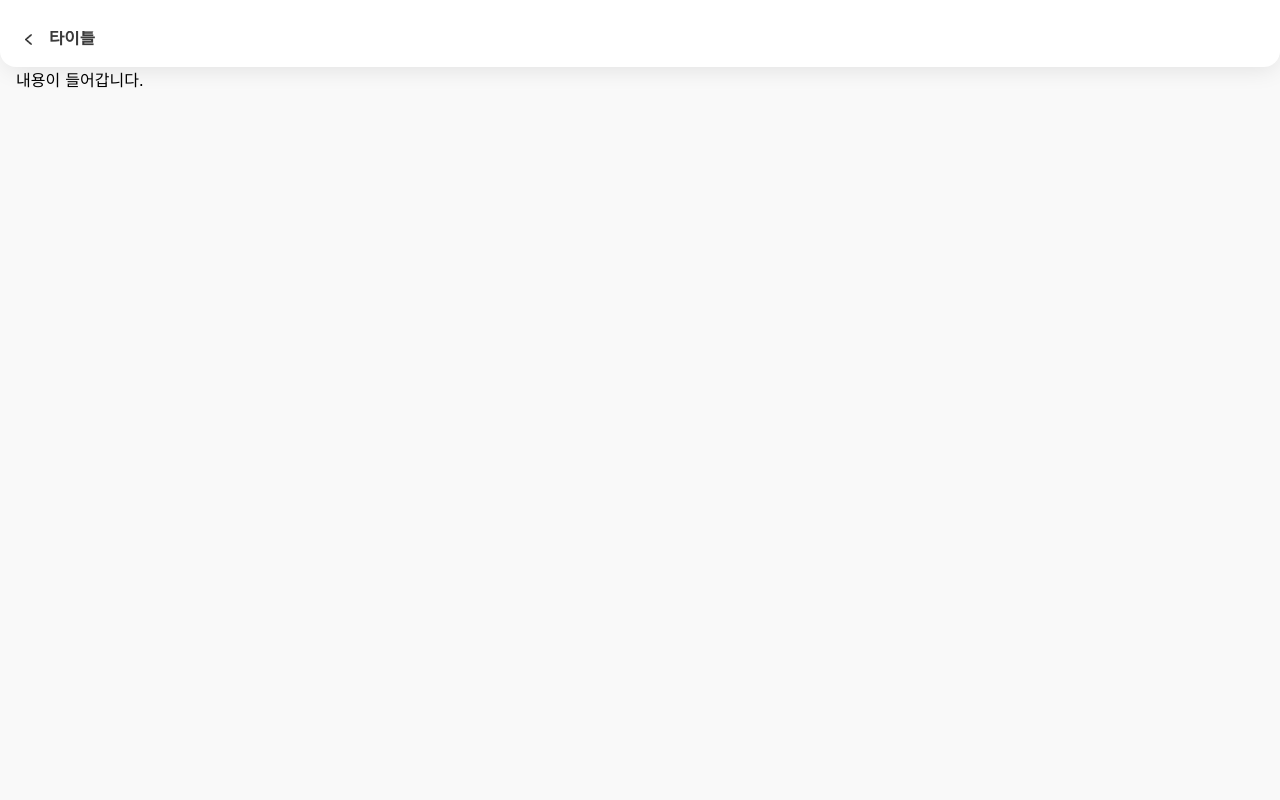
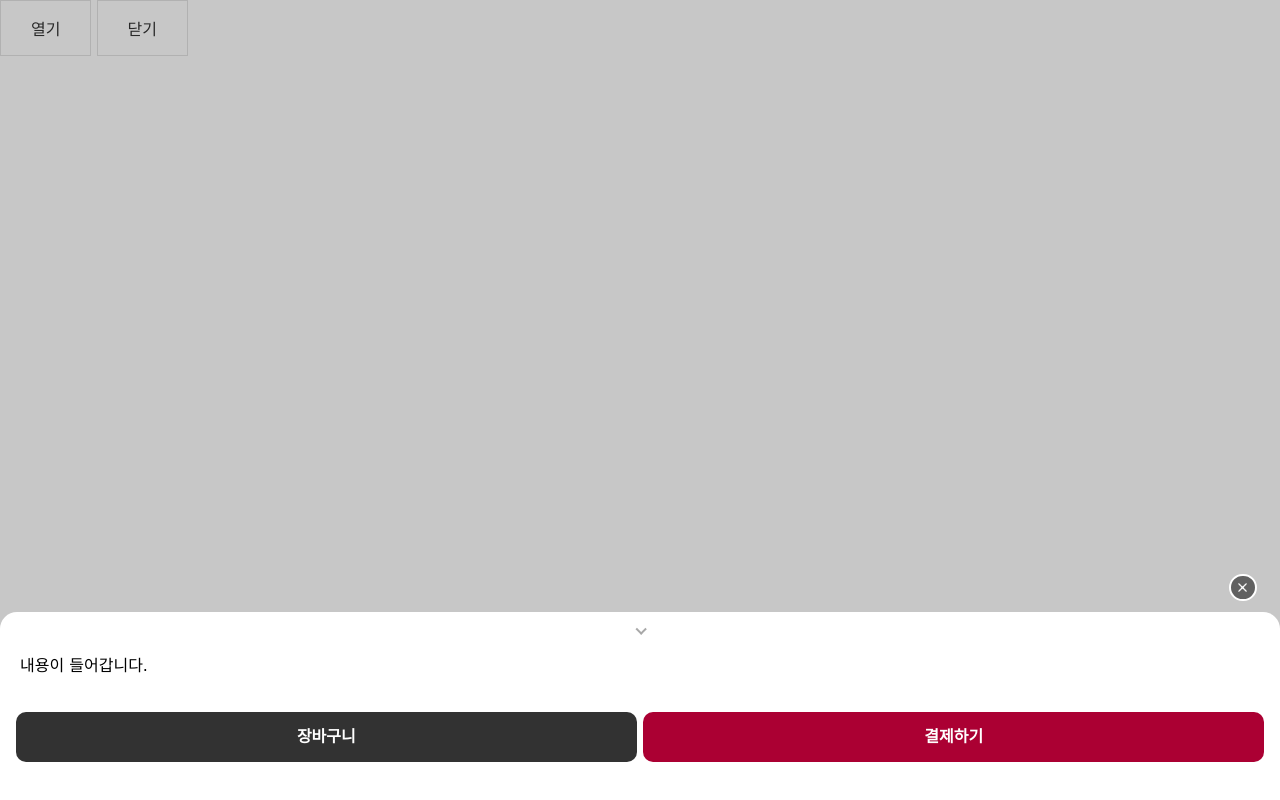
Before and after one commit to kik87827/woodong, a website: page src/layer_bottom.html in a window 1280 px wide. Drawn offline with nearby package versions, Linux system fonts and the light colour scheme; files that its build step writes are made by us from their sources; files whose address does not match are found by name; a web font is replaced by a local one.

Commit message:
진행중38

```diff
--- a/src/layer_bottom.html
+++ b/src/layer_bottom.html
@@ -4,18 +4,41 @@
 <body class="front_body">
 	<form>
 		<div class="page_wrap">
-			<header class="header_wrap">
-				<div class="header_main">
-					<div class="header_title_group">
-						<a href="javascript:;" class="btn_history_back"><span class="hdtext">뒤로가기</span></a>
-						<h1 class="header_sub_title">타이틀</h1>
+			<a href="#" class="btn_guide" id="btn_open">열기</a>
+			<a href="#" class="btn_guide" id="btn_close">닫기</a>
+		</div>
+		<!-- popup -->
+		<div class="popup_wrap type2" id="samplePopup">
+			<div class="bg_dim"></div>
+			<div class="botpos_vlayer">
+				<div class="botpos_vcontlow">내용이 들어갑니다.</div>
+				<div class="botpos_vbtnlow">
+					<div class="btn_botsubmit_wrap">
+						<a href="javascript:;" class="btn_botsubmit type2"><span class="botsubmit_intext">장바구니</span></a>
+						<a href="javascript:;" class="btn_botsubmit primary"><span class="botsubmit_intext">결제하기</span></a>
 					</div>
 				</div>
-			</header>
-			<section class="middle_wrap">
-				내용이 들어갑니다.
-			</section>
+				<a href="javascript:;" class="btn_closeitem popup_close"><span class="hdtext">닫기</span></a>
+			</div>
 		</div>
+		<!-- // popup -->
+		<script>
+			// 선언
+			var designPopup = new DesignPopup({
+				selector: "#samplePopup"
+			});
+			document.addEventListener("DOMContentLoaded", function () {
+				designPopup.popupShow();
+			});
+			document.querySelector("#btn_open").addEventListener("click",(e)=>{
+				e.preventDefault();
+				designPopup.popupShow();
+			});
+			document.querySelector("#btn_close").addEventListener("click",(e)=>{
+				e.preventDefault();
+				designPopup.popupHide();
+			});
+		</script>
 	</form>
 </body>
 </html>
--- a/src/scss/_contents.scss
+++ b/src/scss/_contents.scss
@@ -693,7 +693,12 @@ input.input_formbox{
 
 
 /* 공통 popup */
-.popup_wrap{position:fixed;top:0;left:0;width:100%;height:100%;z-index:100000;display:none;align-items: center;justify-content: center;min-width:rem(280);overflow:hidden;flex-wrap:wrap;}
+.popup_wrap{position:fixed;top:0;left:0;width:100%;height:100%;z-index:100000;display:none;align-items: center;justify-content: center;min-width:rem(280);overflow:hidden;flex-wrap:wrap;
+    &.type2{
+        align-items: flex-end;overflow: hidden;
+        .popup_item{background-color:transparent;}
+    }
+}
 .popup_tb_w{position:absolute;top:0;left:0;width:100%;height:100%;overflow:hidden;overflow-y:auto;opacity:0;transition:.4s;z-index:5;}
 .popup_tb{
     display:table;width:100%;table-layout: fixed;height:100%;position:absolute;top:0;left:0;z-index:0;
@@ -707,6 +712,8 @@ input.input_formbox{
 
 .popup_wrap.active{display:flex}
 .popup_wrap.active.motion .popup_tb_w{opacity:1;transform: translateY(0);}
+.popup_wrap.active.motion .botpos_vlayer{transform:translateY(0);}
+.popup_wrap.active.motion .popup_close{opacity:1;}
 .popup_wrap.active.motion .bg_dim{opacity:.2;}
 
 .popup_ico_warn{width:rem(51);height:rem(56.33);margin:0 auto rem(22);background:url("../images/ico_warn.png") no-repeat 50% 50%/100% auto;}
@@ -718,6 +725,47 @@ input.input_formbox{
     &.primary{background:#ab0033;color:#fff;}
 }
 .btn_popup_submit_in{display:inline-block;line-height:1;font-weight:500;font-size:rem(18);}
+
+
+.botpos_vlayer{background:#fff;width:100%;max-height:100%;border-radius: rem(17) rem(17) 0px 0px;transform:translateY(100%);transition:.4s;position:relative;z-index:15;box-sizing: border-box;display:flex;flex-direction: column;
+    &:after{display:block;content:'';width:rem(6);height:rem(6);border-right:2px solid #a8a8a8;border-bottom:2px solid #a8a8a8;position:absolute;top:rem(16);left:50%;transform:rotate(45deg) translateX(-50%);}
+}
+.botpos_vtitlow{padding:rem(27) rem(70) rem(27) rem(20);flex:0;display:flex;min-height:rem(70);align-items: center;box-sizing: border-box;}
+.botpos_vtit{font-size:rem(18);line-height:1;color:#000}
+.botpos_vcontlow{position:relative;overflow:hidden;padding:rem(40) rem(20) rem(32);flex:1;display:flex; flex-direction: column;
+    overflow-y:auto;
+    > *{width:100%;}
+}
+.btn_vsubmit_fxwrap{display:flex;align-items: center;height:rem(57);width:100%;-webkit-appearance: none;appearance: none;}
+.btn_vsubmit{
+    flex:1;display:flex;width:100%;height:100%;position:relative;justify-content:center;align-items:center;text-align: center;font-size:0;line-height:0;background: linear-gradient(93.54deg, #B754C4 6.24%, #3F4BFF 97.06%);
+    vertical-align: top;appearance: none;-webkit-appearance:none;
+    &:disabled{opacity: 0.5;}
+
+    &.type2{
+        background:#fff;
+        &:before{display:block;content:'';background:rgba(0, 0, 0, 0.3);height:1px;position:absolute;top:0;left:0;width:100%;}
+        .btn_vsubmit_in{color:#000;}
+    }
+}
+.btn_vsubmit_in{display:inline-block;font-size:18px;color:#fff;line-height:1;}
+.botpos_vbtnlow{text-align:center;flex:0;}
+
+.btn_botsubmit_wrap{display:flex;margin:0 rem(12.67) rem(35)}
+.btn_botsubmit{
+    display:block;color:#323232;line-height:1;font-size:rem(16);text-align:center;border-radius:rem(10);padding:rem(17);font-weight:700;flex:1;min-width:0;background:#f4f0f0;margin:rem(3.33);
+    &.primary{
+        color:#fff;background-color:#ab0033;
+    }
+    &.type2{
+        color:#fff;background-color:#323232;
+    }
+}
+
+.popup_close{display:block;opacity:0;position:absolute;top:rem(-38.66);transition:.4s;right:rem(23.33);width:rem(23.33);height:rem(23.33);border-radius:100%;background:rgba(30,30,30,.6) url("../images/btn_popclose.png") no-repeat 50% 50%/rem(9.33) auto;border:rem(2) solid #fff;}
+
+
+
 @media(max-width:1023px){
 
 }
```
Also changed, not shown: src/codinglist.html (+1 -1 lines), dist/assets/css/style.css, dist/assets/images/btn_popclose.png (added), dist/codinglist.html, dist/layer_bottom.html.
